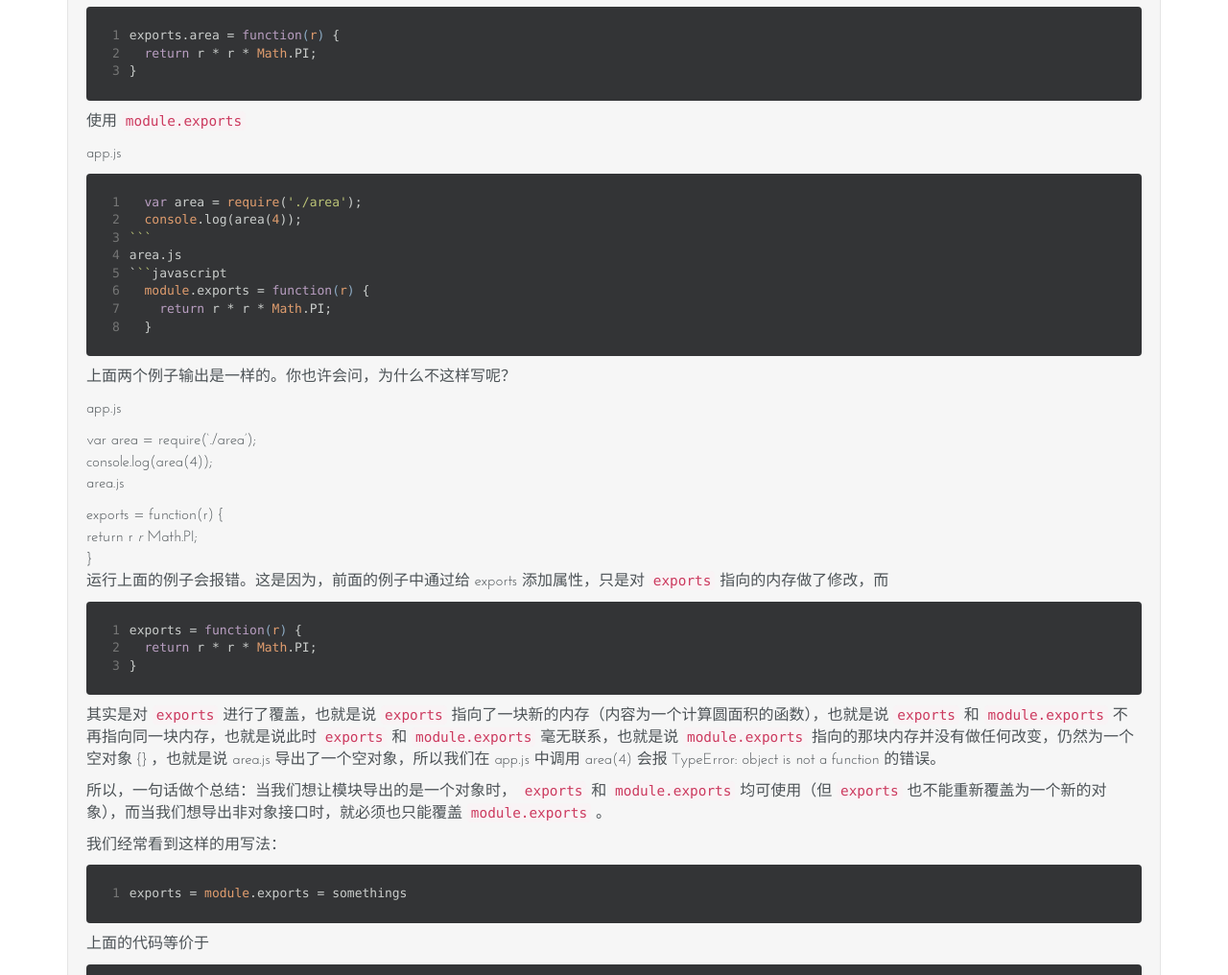
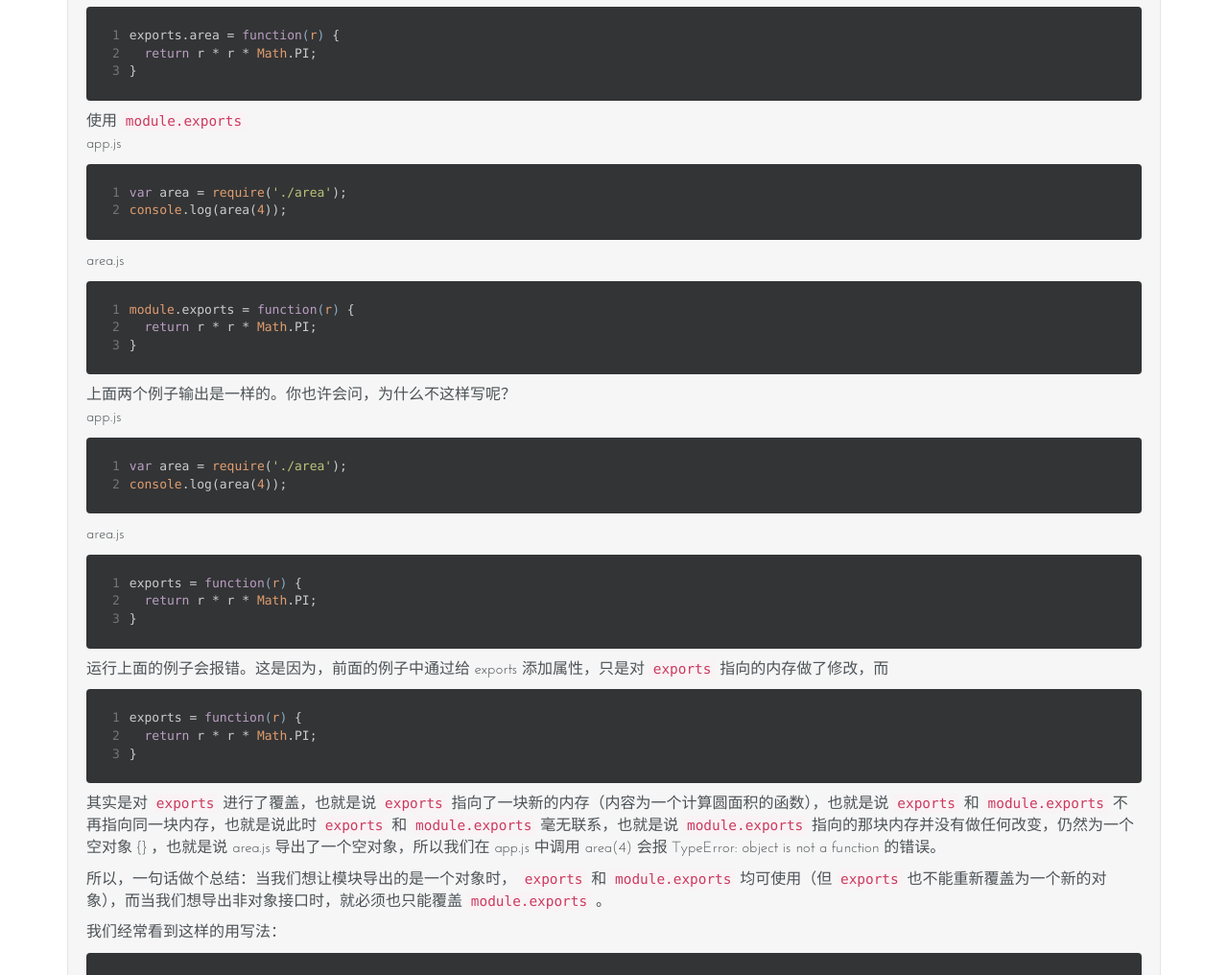
Before and after one commit to LiuEcho/liuEcho.github.io, a plain HTML site: page 2016/01/19/exports和module-exports的区别/index.html in a window 1280 px wide. Shown: the part 1631-2647 px from the top of the page at 96% size. Drawn offline with Linux system fonts and the light colour scheme; a script that the page names is missing; a web font is replaced by a local one.

Commit message:
Site updated: 2016-01-22 14:47:27

```diff
--- a/2016/01/19/exports和module-exports的区别/index.html
+++ b/2016/01/19/exports和module-exports的区别/index.html
@@ -95,7 +95,7 @@ app.js12345678910111213var a = &amp;#123;name: &#39;nswbmw 1&#39;&amp;#125;;var
         <h1>exports和module.exports的区别</h1>
 
         <div class="time-info">
-发表于:<time datetime="2016-01-19T06:48:55.000Z" itemprop="datePublished">2016-01-19</time>，更新于:<time datetime="2016-01-22T05:51:41.769Z" itemprop="dateModified">2016-01-22</time>，By <a href="http://liuecho.me" title="Liu Chang">Liu Chang</a>
+发表于:<time datetime="2016-01-19T06:48:55.000Z" itemprop="datePublished">2016-01-19</time>，更新于:<time datetime="2016-01-22T06:47:13.587Z" itemprop="dateModified">2016-01-22</time>，By <a href="http://liuecho.me" title="Liu Chang">Liu Chang</a>
         </div>
 
         <div class="post-body-inner">
@@ -120,12 +120,11 @@ app.js12345678910111213var a = &amp;#123;name: &#39;nswbmw 1&#39;&amp;#125;;var
 <p>一个简单的例子，计算圆的面积：<br>使用 <code>exports</code></p>
 <p>app.js<br><figure class="highlight javascript"><table><tr><td class="gutter"><pre><span class="line">1</span><br><span class="line">2</span><br></pre></td><td class="code"><pre><span class="line"><span class="keyword">var</span> circle = <span class="built_in">require</span>(<span class="string">'./circle'</span>);</span><br><span class="line"><span class="built_in">console</span>.log(circle.area(<span class="number">4</span>));</span><br></pre></td></tr></table></figure></p>
 <p>circle.js<br><figure class="highlight javascript"><table><tr><td class="gutter"><pre><span class="line">1</span><br><span class="line">2</span><br><span class="line">3</span><br></pre></td><td class="code"><pre><span class="line">exports.area = <span class="function"><span class="keyword">function</span>(<span class="params">r</span>) </span>&#123;</span><br><span class="line">  <span class="keyword">return</span> r * r * <span class="built_in">Math</span>.PI;</span><br><span class="line">&#125;</span><br></pre></td></tr></table></figure></p>
-<p>使用 <code>module.exports</code></p>
-<p>app.js<br><figure class="highlight javascript"><table><tr><td class="gutter"><pre><span class="line">1</span><br><span class="line">2</span><br><span class="line">3</span><br><span class="line">4</span><br><span class="line">5</span><br><span class="line">6</span><br><span class="line">7</span><br><span class="line">8</span><br></pre></td><td class="code"><pre><span class="line">  <span class="keyword">var</span> area = <span class="built_in">require</span>(<span class="string">'./area'</span>);</span><br><span class="line">  <span class="built_in">console</span>.log(area(<span class="number">4</span>));</span><br><span class="line"><span class="string">``</span><span class="string">`  </span><br><span class="line">area.js</span><br><span class="line">`</span><span class="string">``</span>javascript</span><br><span class="line">  <span class="built_in">module</span>.exports = <span class="function"><span class="keyword">function</span>(<span class="params">r</span>) </span>&#123;</span><br><span class="line">    <span class="keyword">return</span> r * r * <span class="built_in">Math</span>.PI;</span><br><span class="line">  &#125;</span><br></pre></td></tr></table></figure></p>
-<p>上面两个例子输出是一样的。你也许会问，为什么不这样写呢？</p>
-<p>app.js</p>
-<p>  var area = require(‘./area’);<br>  console.log(area(4));<br>area.js</p>
-<p>  exports = function(r) {<br>    return r <em> r </em> Math.PI;<br>  }<br>运行上面的例子会报错。这是因为，前面的例子中通过给 exports 添加属性，只是对 <code>exports</code> 指向的内存做了修改，而<br><figure class="highlight javascript"><table><tr><td class="gutter"><pre><span class="line">1</span><br><span class="line">2</span><br><span class="line">3</span><br></pre></td><td class="code"><pre><span class="line">exports = <span class="function"><span class="keyword">function</span>(<span class="params">r</span>) </span>&#123;</span><br><span class="line">  <span class="keyword">return</span> r * r * <span class="built_in">Math</span>.PI;</span><br><span class="line">&#125;</span><br></pre></td></tr></table></figure></p>
+<p>使用 <code>module.exports</code><br>app.js<br><figure class="highlight javascript"><table><tr><td class="gutter"><pre><span class="line">1</span><br><span class="line">2</span><br></pre></td><td class="code"><pre><span class="line"><span class="keyword">var</span> area = <span class="built_in">require</span>(<span class="string">'./area'</span>);</span><br><span class="line"><span class="built_in">console</span>.log(area(<span class="number">4</span>));</span><br></pre></td></tr></table></figure></p>
+<p>area.js<br><figure class="highlight javascript"><table><tr><td class="gutter"><pre><span class="line">1</span><br><span class="line">2</span><br><span class="line">3</span><br></pre></td><td class="code"><pre><span class="line"><span class="built_in">module</span>.exports = <span class="function"><span class="keyword">function</span>(<span class="params">r</span>) </span>&#123;</span><br><span class="line">  <span class="keyword">return</span> r * r * <span class="built_in">Math</span>.PI;</span><br><span class="line">&#125;</span><br></pre></td></tr></table></figure></p>
+<p>上面两个例子输出是一样的。你也许会问，为什么不这样写呢？<br>app.js<br><figure class="highlight javascript"><table><tr><td class="gutter"><pre><span class="line">1</span><br><span class="line">2</span><br></pre></td><td class="code"><pre><span class="line"><span class="keyword">var</span> area = <span class="built_in">require</span>(<span class="string">'./area'</span>);</span><br><span class="line"><span class="built_in">console</span>.log(area(<span class="number">4</span>));</span><br></pre></td></tr></table></figure></p>
+<p>area.js<br><figure class="highlight javascript"><table><tr><td class="gutter"><pre><span class="line">1</span><br><span class="line">2</span><br><span class="line">3</span><br></pre></td><td class="code"><pre><span class="line">exports = <span class="function"><span class="keyword">function</span>(<span class="params">r</span>) </span>&#123;</span><br><span class="line">  <span class="keyword">return</span> r * r * <span class="built_in">Math</span>.PI;</span><br><span class="line">&#125;</span><br></pre></td></tr></table></figure></p>
+<p>运行上面的例子会报错。这是因为，前面的例子中通过给 exports 添加属性，只是对 <code>exports</code> 指向的内存做了修改，而<br><figure class="highlight javascript"><table><tr><td class="gutter"><pre><span class="line">1</span><br><span class="line">2</span><br><span class="line">3</span><br></pre></td><td class="code"><pre><span class="line">exports = <span class="function"><span class="keyword">function</span>(<span class="params">r</span>) </span>&#123;</span><br><span class="line">  <span class="keyword">return</span> r * r * <span class="built_in">Math</span>.PI;</span><br><span class="line">&#125;</span><br></pre></td></tr></table></figure></p>
 <p>其实是对 <code>exports</code> 进行了覆盖，也就是说 <code>exports</code> 指向了一块新的内存（内容为一个计算圆面积的函数），也就是说 <code>exports</code> 和 <code>module.exports</code> 不再指向同一块内存，也就是说此时 <code>exports</code> 和 <code>module.exports</code> 毫无联系，也就是说 <code>module.exports</code> 指向的那块内存并没有做任何改变，仍然为一个空对象 {} ，也就是说 area.js 导出了一个空对象，所以我们在 app.js 中调用 area(4) 会报 TypeError: object is not a function 的错误。</p>
 <p>所以，一句话做个总结：当我们想让模块导出的是一个对象时， <code>exports</code> 和 <code>module.exports</code> 均可使用（但 <code>exports</code> 也不能重新覆盖为一个新的对象），而当我们想导出非对象接口时，就必须也只能覆盖 <code>module.exports</code> 。</p>
 <p>我们经常看到这样的用写法：<br><figure class="highlight javascript"><table><tr><td class="gutter"><pre><span class="line">1</span><br></pre></td><td class="code"><pre><span class="line">exports = <span class="built_in">module</span>.exports = somethings</span><br></pre></td></tr></table></figure></p>
```
